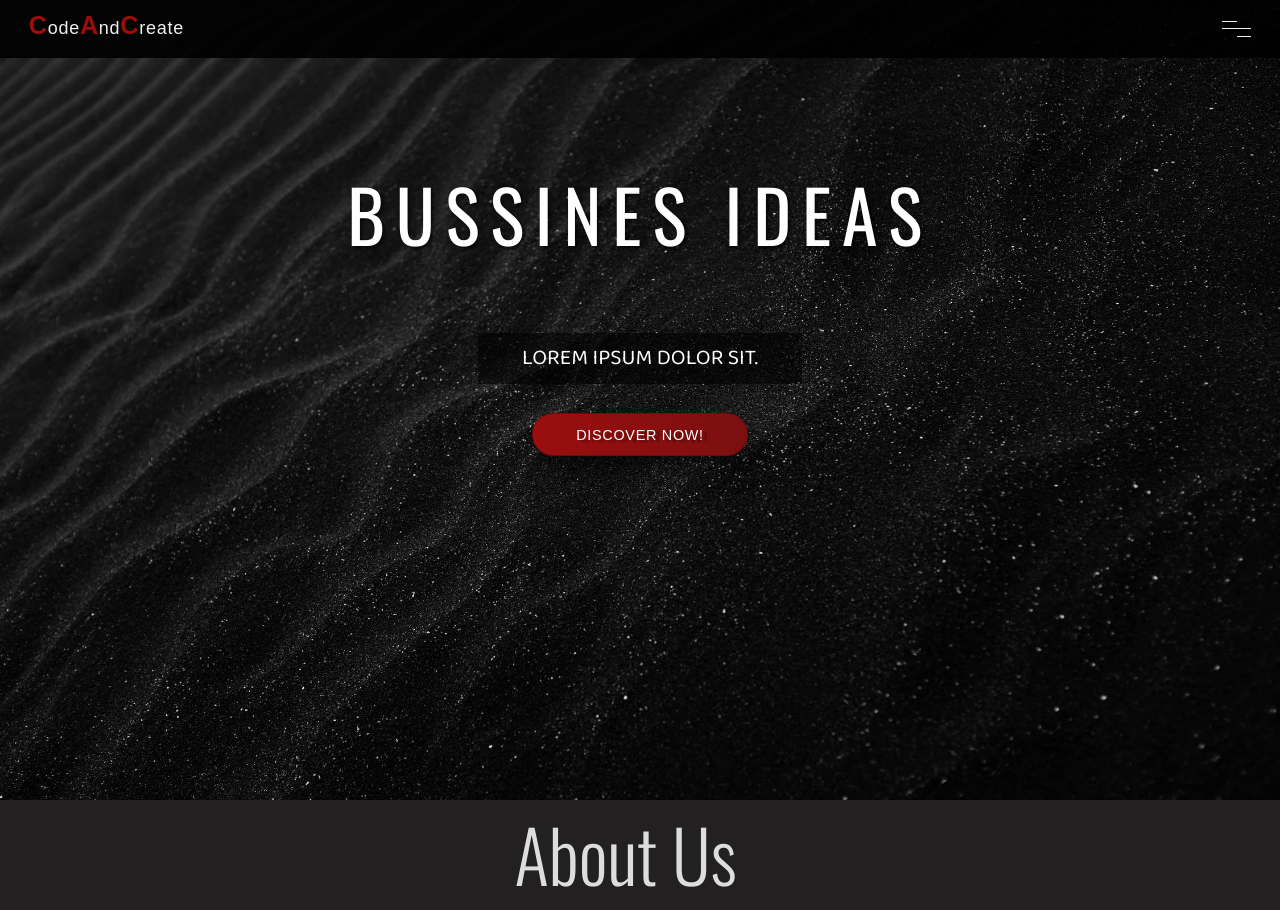
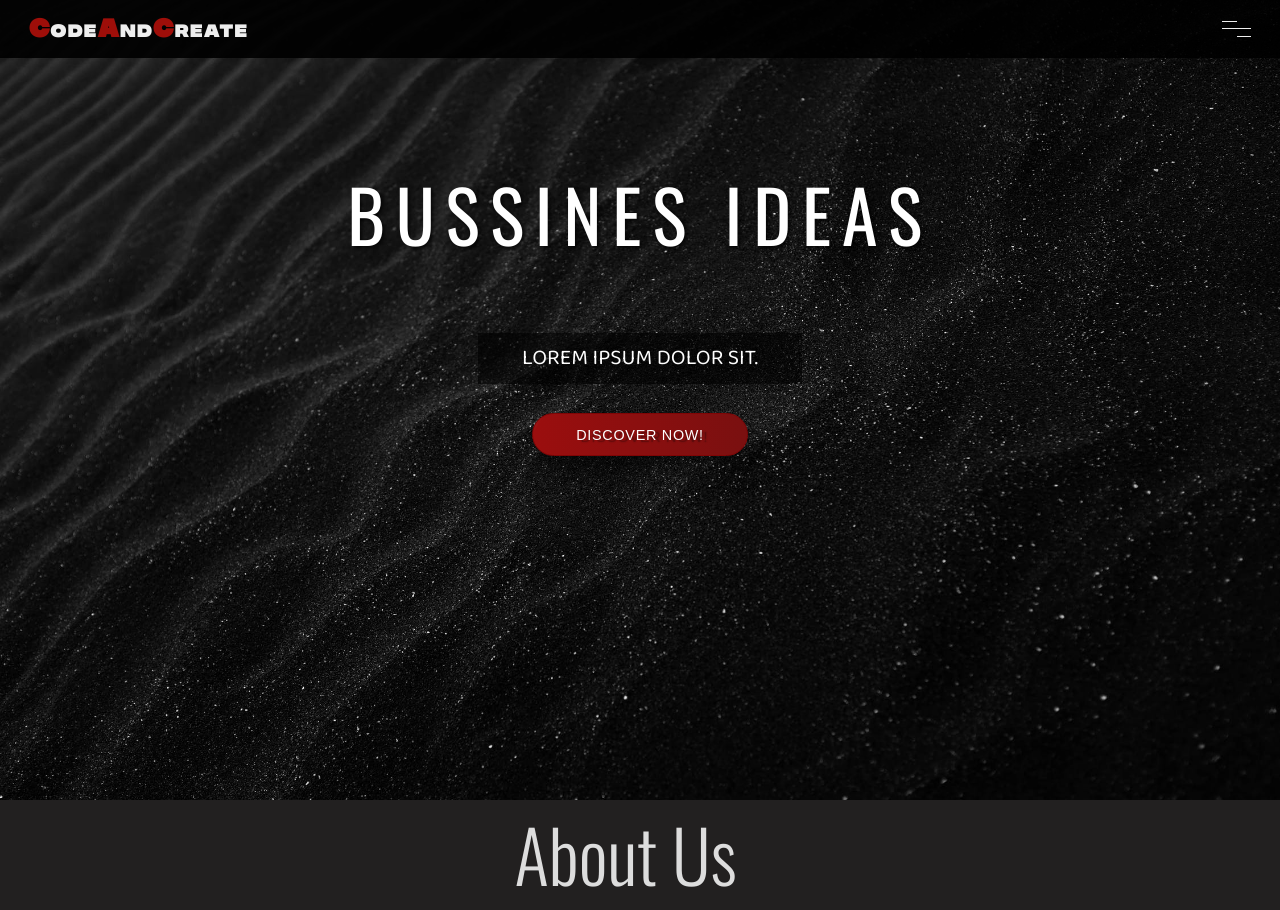
Before and after one commit to alire1992/CAC, a plain HTML site: page index.html in a window 1280 px wide. Shown: the top 910 px of the page. Drawn offline with nearby package versions, Linux system fonts and the light colour scheme.

Commit message:
Add fonts.

```diff
--- a/style.css
+++ b/style.css
@@ -1,3 +1,11 @@
+@font-face {
+  font-family: "MADE Soulmaze";
+  src: url("fonts/made_soulmaze_personal_use-webfont.woff2") format("woff2"),
+    url("fonts/made_soulmaze_personal_use-webfont.woff") format("woff");
+  font-weight: normal;
+  font-style: normal;
+}
+
 /* Common styles */
 *,
 *::before,
```
Also changed, not shown: fonts/made_soulmaze_personal_use-webfont.woff (added), fonts/made_soulmaze_personal_use-webfont.woff2 (added).
